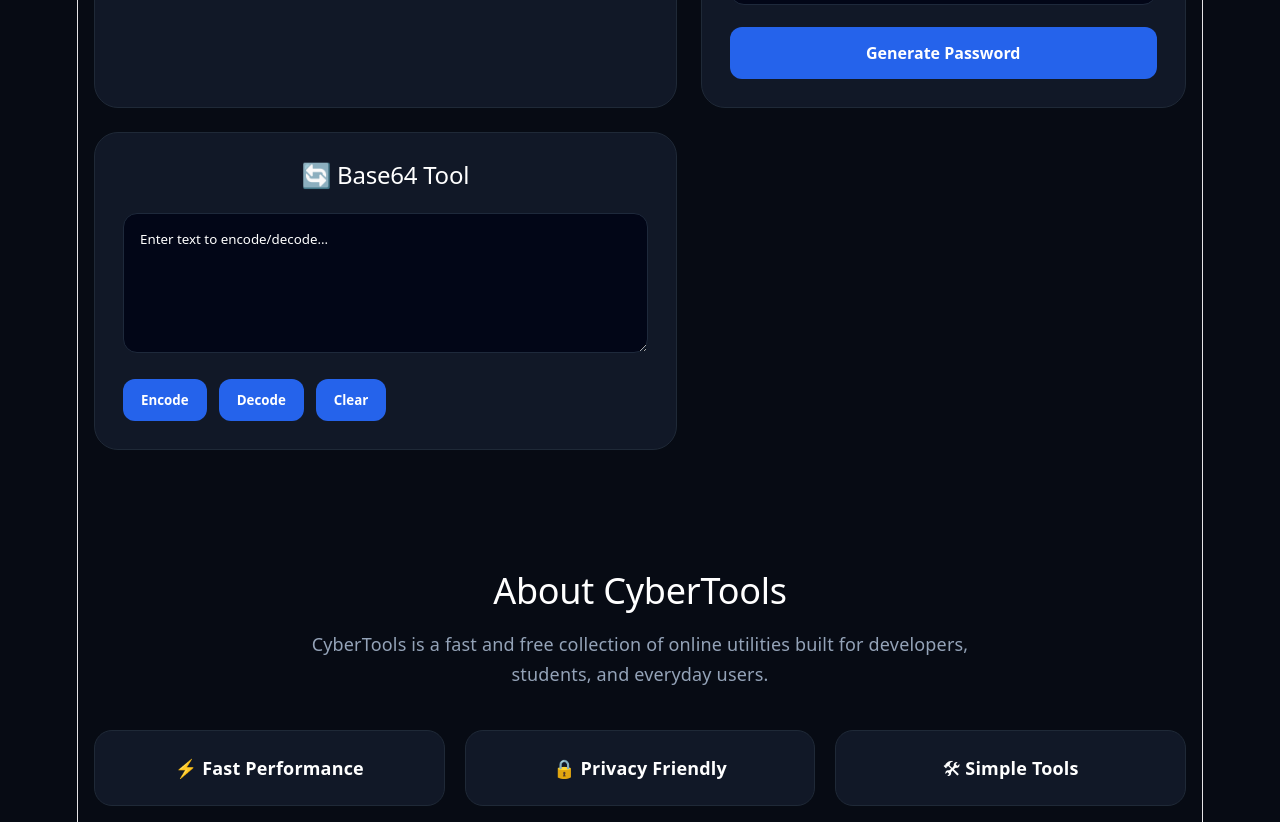
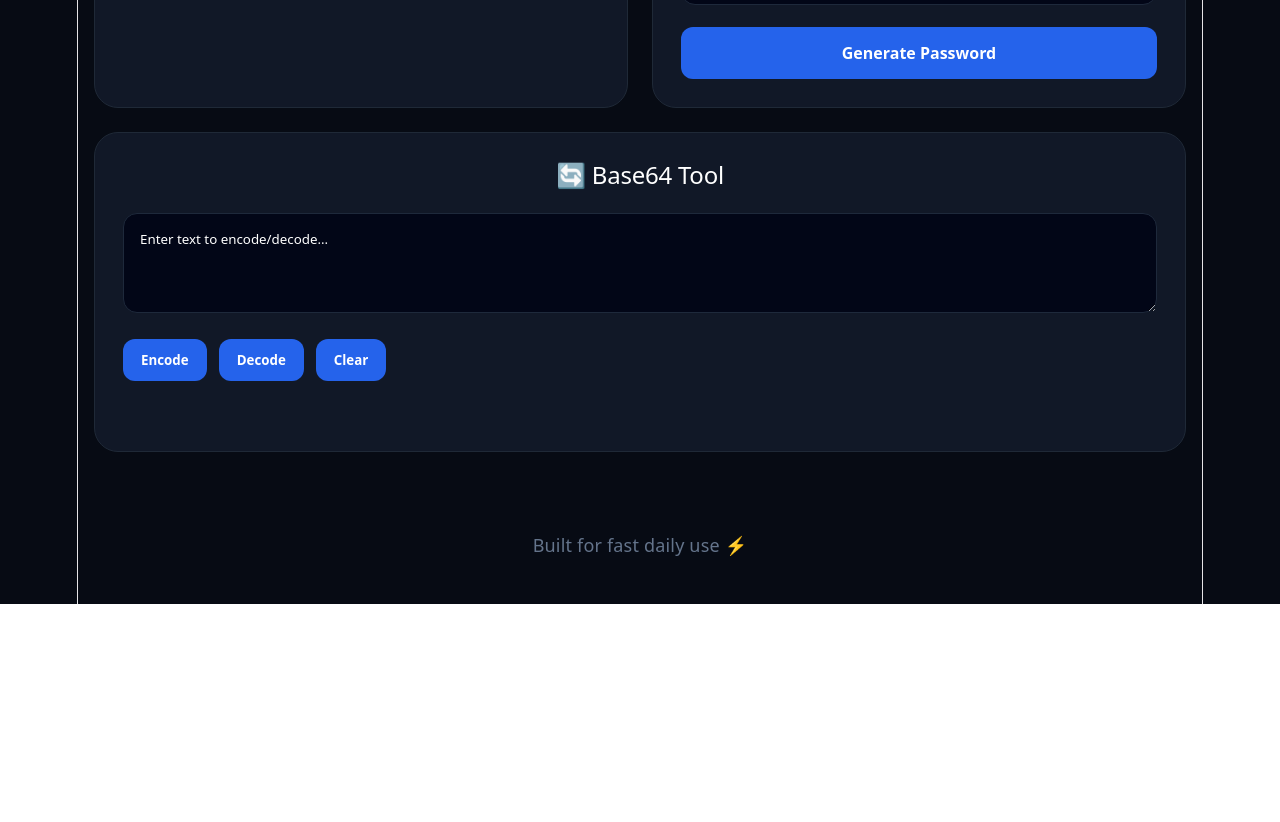
Before and after one commit to sonu2819/CyberTools, a React (Vite) app: page / in a window 1280 px wide. Shown: the part 760-1582 px from the top of the page. After the commit the page ends 1364 px from the top, so only its background shows below. Built offline with nearby package versions, Linux system fonts and the light colour scheme.

Commit message:
improve alignment and css

```diff
--- a/src/App.css
+++ b/src/App.css
@@ -11,7 +11,11 @@
   overflow-x: hidden;
 }
 
-/* FORCE WHITE TEXT ON MOBILE */
+/* GLOBAL */
+
+* {
+  box-sizing: border-box;
+}
 
 input,
 textarea,
@@ -34,10 +38,6 @@
 .checks label,
 .slider-box label {
   color: #ffffff !important;
-}
-
-* {
-  box-sizing: border-box;
 }
 
 /* APP */
@@ -91,7 +91,7 @@
   -webkit-text-fill-color: transparent !important;
 }
 
-/* NAV LINKS */
+/* NAV */
 
 nav {
   display: flex;
@@ -134,22 +134,22 @@
   margin: 0;
 }
 
-/* MAIN LAYOUT */
+/* LAYOUT */
 
 .layout {
   display: grid;
-  grid-template-columns: 1.2fr 1fr;
+
+  grid-template-columns: repeat(2, 1fr);
+
   gap: 24px;
+
   width: 100%;
 }
 
-/* SIDES */
+/* FULL WIDTH */
 
-.left,
-.right {
-  display: flex;
-  flex-direction: column;
-  gap: 24px;
+.full-width {
+  grid-column: span 2;
 }
 
 /* CARDS */
@@ -164,15 +164,13 @@
   padding: 28px;
 
   transition: 0.25s ease;
+
+  min-height: 320px;
 }
 
 .card:hover {
   transform: translateY(-3px);
   border-color: #334155;
-}
-
-.big-card {
-  min-height: 100%;
 }
 
 .card h2 {
@@ -196,10 +194,11 @@
   width: 100%;
 }
 
-/* CHECKBOXES */
+/* CHECKS */
 
 .checks {
   display: grid;
+
   grid-template-columns: repeat(2, 1fr);
 
   gap: 14px;
@@ -210,11 +209,10 @@
 .checks label {
   display: flex;
   align-items: center;
-
   gap: 10px;
 }
 
-/* RESULT BOX */
+/* RESULT */
 
 .result-box,
 .ip-box {
@@ -236,8 +234,6 @@
 
   word-break: break-word;
 }
-
-/* OUTPUT */
 
 .output {
   margin-top: 20px;
@@ -301,7 +297,7 @@
 textarea {
   width: 100%;
 
-  min-height: 140px;
+  min-height: 100px;
 
   background: #020617;
 
@@ -400,6 +396,10 @@
     grid-template-columns: 1fr;
   }
 
+  .full-width {
+    grid-column: span 1;
+  }
+
   .hero {
     padding: 50px 0;
   }
@@ -465,9 +465,14 @@
     gap: 18px;
   }
 
+  .full-width {
+    grid-column: span 1;
+  }
+
   .card {
     padding: 20px;
     border-radius: 20px;
+    min-height: auto;
   }
 
   .card h2 {
--- a/src/App.jsx
+++ b/src/App.jsx
@@ -1,295 +1,3 @@
-// import { useState } from "react";
-// import "./App.css";
-
-// export default function App() {
-//   const [password, setPassword] = useState("");
-//   const [length, setLength] = useState(16);
-
-//   const [useUpper, setUseUpper] = useState(true);
-//   const [useLower, setUseLower] = useState(true);
-//   const [useNumbers, setUseNumbers] = useState(true);
-//   const [useSymbols, setUseSymbols] = useState(true);
-
-//   const [text, setText] = useState("");
-//   const [result, setResult] = useState("");
-
-//   const [ip, setIp] = useState("");
-
-//   // PASSWORD GENERATOR
-//   const generatePassword = () => {
-//     let chars = "";
-
-//     if (useUpper) chars += "ABCDEFGHIJKLMNOPQRSTUVWXYZ";
-//     if (useLower) chars += "abcdefghijklmnopqrstuvwxyz";
-//     if (useNumbers) chars += "0123456789";
-//     if (useSymbols) chars += "@#$!%&*";
-
-//     // FIX
-//     if (!chars) {
-//       alert("Select at least one option");
-//       return;
-//     }
-
-//     let pass = "";
-
-//     for (let i = 0; i < length; i++) {
-//       pass += chars[Math.floor(Math.random() * chars.length)];
-//     }
-
-//     setPassword(pass);
-//   };
-
-//   // COPY
-//   const copyText = (value) => {
-//     if (!value) return;
-
-//     navigator.clipboard.writeText(value);
-//     alert("Copied!");
-//   };
-
-//   // BASE64
-//   const encode = () => {
-//     setResult(btoa(text));
-//   };
-
-//   const decode = () => {
-//     try {
-//       setResult(atob(text));
-//     } catch {
-//       setResult("Invalid Base64");
-//     }
-//   };
-
-//   const clearText = () => {
-//     setText("");
-//     setResult("");
-//   };
-
-//   // IP
-//   const getIP = async () => {
-//     try {
-//       const res = await fetch("https://api.ipify.org?format=json");
-//       const data = await res.json();
-//       setIp(data.ip);
-//     } catch {
-//       setIp("Failed to fetch IP");
-//     }
-//   };
-
-//   return (
-//     <div className="app">
-
-//       {/* NAVBAR */}
-//       <header className="navbar">
-//         <div className="logo">⚡ CyberTools</div>
-
-//         <nav>
-//           <a href="#tools">Tools</a>
-//           <a href="#about">About</a>
-//         </nav>
-//       </header>
-
-//       {/* HERO */}
-//       <section className="hero">
-//         <h1>Free Cyber Tools</h1>
-//         <p>Fast utilities for developers & students</p>
-//       </section>
-
-//       {/* MAIN */}
-//       <section id="tools" className="layout">
-
-//         {/* LEFT */}
-//         <div className="left">
-
-//           {/* PASSWORD */}
-//           <div className="card big-card">
-
-//             <h2>🔑 Password Generator</h2>
-
-//             {/* SLIDER */}
-//             <div className="slider-box">
-//               <label>Password Length: {length}</label>
-
-//               <input
-//                 type="range"
-//                 min="6"
-//                 max="32"
-//                 value={length}
-//                 onChange={(e) =>
-//                   setLength(Number(e.target.value))
-//                 }
-//               />
-//             </div>
-
-//             {/* CHECKBOXES */}
-//             <div className="checks">
-
-//               <label>
-//                 <input
-//                   type="checkbox"
-//                   checked={useUpper}
-//                   onChange={() => setUseUpper(!useUpper)}
-//                 />
-//                 A-Z
-//               </label>
-
-//               <label>
-//                 <input
-//                   type="checkbox"
-//                   checked={useLower}
-//                   onChange={() => setUseLower(!useLower)}
-//                 />
-//                 a-z
-//               </label>
-
-//               <label>
-//                 <input
-//                   type="checkbox"
-//                   checked={useNumbers}
-//                   onChange={() => setUseNumbers(!useNumbers)}
-//                 />
-//                 0-9
-//               </label>
-
-//               <label>
-//                 <input
-//                   type="checkbox"
-//                   checked={useSymbols}
-//                   onChange={() => setUseSymbols(!useSymbols)}
-//                 />
-//                 Symbols
-//               </label>
-
-//             </div>
-
-//             {/* RESULT */}
-//             <div className="result-box">
-
-//               <span>
-//                 {password || "Generate password..."}
-//               </span>
-
-//               <button
-//                 className="copy-btn"
-//                 onClick={() => copyText(password)}
-//               >
-//                 📋
-//               </button>
-
-//             </div>
-
-//             {/* BUTTON */}
-//             <button
-//               className="main-btn"
-//               onClick={generatePassword}
-//             >
-//               Generate Password
-//             </button>
-
-//           </div>
-//         </div>
-
-//         {/* RIGHT */}
-//         <div className="right">
-
-//           {/* BASE64 */}
-//           <div className="card">
-
-//             <h2>🔄 Base64 Tool</h2>
-
-//             <textarea
-//               placeholder="Enter text to encode/decode..."
-//               value={text}
-//               onChange={(e) => setText(e.target.value)}
-//             />
-
-//             <div className="btn-row">
-//               <button onClick={encode}>Encode</button>
-//               <button onClick={decode}>Decode</button>
-//               <button onClick={clearText}>Clear</button>
-//             </div>
-
-//             {result && (
-//               <div className="output">{result}</div>
-//             )}
-
-//           </div>
-
-//           {/* IP */}
-//           <div className="card">
-
-//             <h2>🌐 IP Checker</h2>
-
-//             <div className="ip-box">
-
-//               <span>
-//                 {ip || "Check your IP address"}
-//               </span>
-
-//               {ip && (
-//                 <button
-//                   className="copy-btn"
-//                   onClick={() => copyText(ip)}
-//                 >
-//                   📋
-//                 </button>
-//               )}
-
-//             </div>
-
-//             <button onClick={getIP}>
-//               Check My IP
-//             </button>
-
-//           </div>
-
-//         </div>
-
-//       </section>
-
-//       {/* FOOTER */}
-//       {/* <footer id="about" className="footer">
-//         Built for fast daily use ⚡
-//       </footer> */}
-
-//       <section id="about" className="about-section">
-
-//   <h2>About CyberTools</h2>
-
-//   <p>
-//     CyberTools is a fast and free collection of online utilities
-//     built for developers, students, and everyday users.
-//   </p>
-
-//   <div className="about-grid">
-
-//     <div className="about-card">
-//       ⚡ Fast Performance
-//     </div>
-
-//     <div className="about-card">
-//       🔒 Privacy Friendly
-//     </div>
-
-//     <div className="about-card">
-//       🛠 Simple Tools
-//     </div>
-
-//   </div>
-
-// </section>
-
-//     </div>
-//   );
-// }
-
-
-
-
-
-
-
-
 import { useState } from "react";
 import "./App.css";
 
@@ -390,7 +98,6 @@
 {/* MAIN */}
 <section id="tools" className="layout">
 
-
   {/* IP */}
   <div className="card">
 
@@ -419,18 +126,17 @@
 
   </div>
 
-
-        {/* LEFT */}
-        <div className="left">
-
   {/* PASSWORD */}
-          <div className="card big-card">
+  <div className="card">
 
     <h2>🔑 Password Generator</h2>
 
     {/* SLIDER */}
     <div className="slider-box">
-              <label>Password Length: {length}</label>
+
+      <label>
+        Password Length: {length}
+      </label>
 
       <input
         type="range"
@@ -441,6 +147,7 @@
           setLength(Number(e.target.value))
         }
       />
+
     </div>
 
     {/* CHECKBOXES */}
@@ -450,7 +157,9 @@
         <input
           type="checkbox"
           checked={useUpper}
-                  onChange={() => setUseUpper(!useUpper)}
+          onChange={() =>
+            setUseUpper(!useUpper)
+          }
         />
         A-Z
       </label>
@@ -459,7 +168,9 @@
         <input
           type="checkbox"
           checked={useLower}
-                  onChange={() => setUseLower(!useLower)}
+          onChange={() =>
+            setUseLower(!useLower)
+          }
         />
         a-z
       </label>
@@ -468,7 +179,9 @@
         <input
           type="checkbox"
           checked={useNumbers}
-                  onChange={() => setUseNumbers(!useNumbers)}
+          onChange={() =>
+            setUseNumbers(!useNumbers)
+          }
         />
         0-9
       </label>
@@ -477,7 +190,9 @@
         <input
           type="checkbox"
           checked={useSymbols}
-                  onChange={() => setUseSymbols(!useSymbols)}
+          onChange={() =>
+            setUseSymbols(!useSymbols)
+          }
         />
         Symbols
       </label>
@@ -509,13 +224,9 @@
     </button>
 
   </div>
-        </div>
-
-        {/* RIGHT */}
-        <div className="right">
 
   {/* BASE64 */}
-          <div className="card">
+  <div className="card full-width">
 
     <h2>🔄 Base64 Tool</h2>
 
@@ -526,52 +237,36 @@
     />
 
     <div className="btn-row">
-              <button onClick={encode}>Encode</button>
-              <button onClick={decode}>Decode</button>
-              <button onClick={clearText}>Clear</button>
+
+      <button onClick={encode}>
+        Encode
+      </button>
+
+      <button onClick={decode}>
+        Decode
+      </button>
+
+      <button onClick={clearText}>
+        Clear
+      </button>
+
     </div>
 
     {result && (
-              <div className="output">{result}</div>
+      <div className="output">
+        {result}
+      </div>
     )}
-
-          </div>
 
   </div>
 
 </section>
 
+
       {/* FOOTER */}
-      {/* <footer id="about" className="footer">
+      <footer id="about" className="footer">
         Built for fast daily use ⚡
-      </footer> */}
-
-      <section id="about" className="about-section">
-
-  <h2>About CyberTools</h2>
-
-  <p>
-    CyberTools is a fast and free collection of online utilities
-    built for developers, students, and everyday users.
-  </p>
-
-  <div className="about-grid">
-
-    <div className="about-card">
-      ⚡ Fast Performance
-    </div>
-
-    <div className="about-card">
-      🔒 Privacy Friendly
-    </div>
-
-    <div className="about-card">
-      🛠 Simple Tools
-    </div>
-
-  </div>
-
-</section>
+      </footer>
 
     </div>
   );
```
Also changed, not shown: index.html (+10 -0 lines), public/preview.png (added), public/robots.txt, 1 other file (tests, documents, lock files or other folders). Lines whose indentation alone changed are shown as unchanged.
